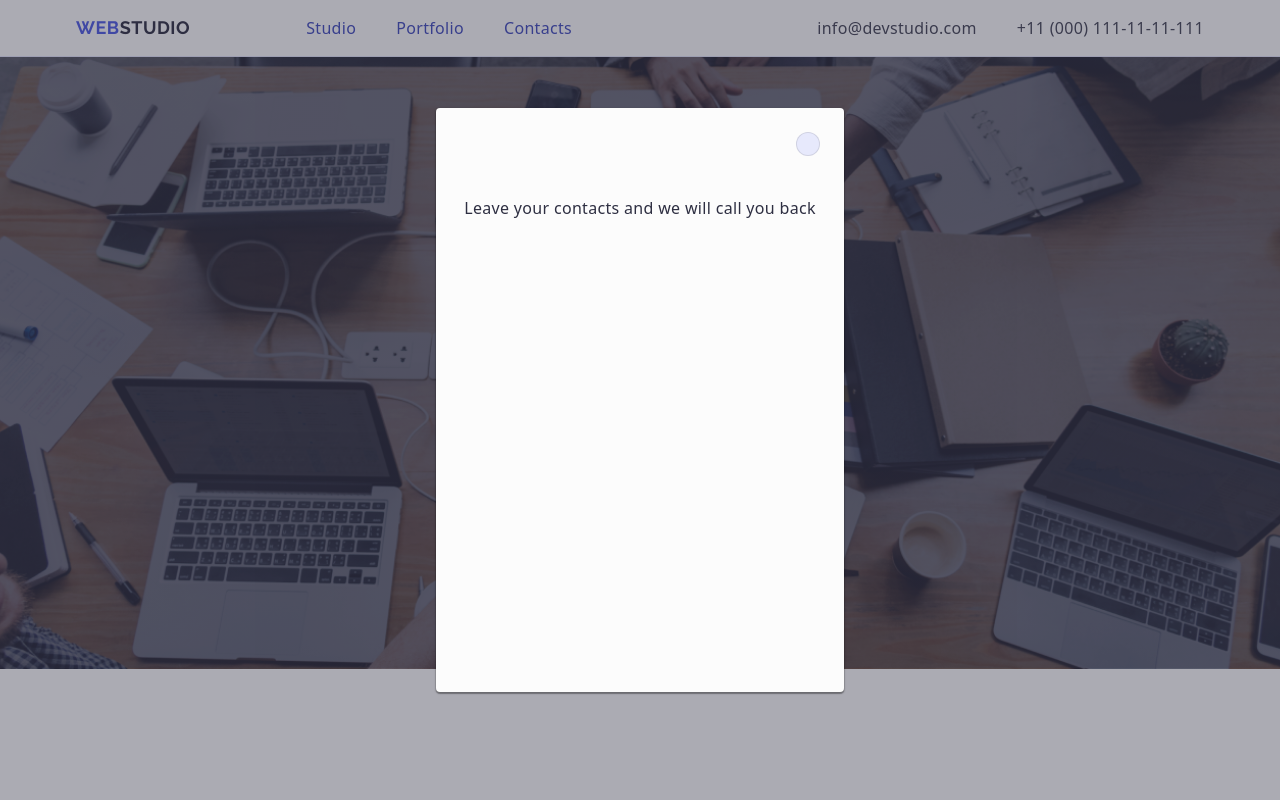
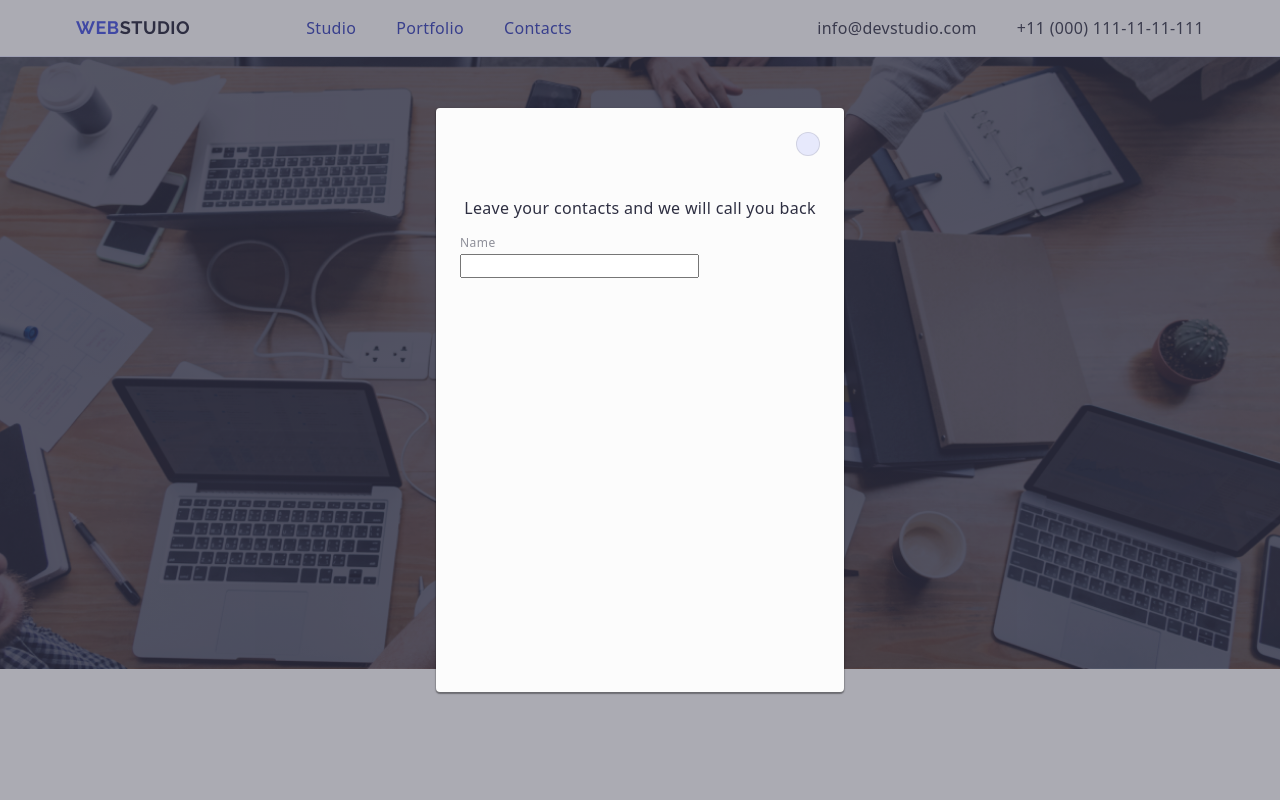
Before and after one commit to biancabaclava1/goit-markup-hw-06, a plain HTML site: page index.html in a window 1280 px wide. Both pictures are taken after a click on the button "Order Service". Shown: the top 800 px of the page. Drawn offline with nearby package versions, Linux system fonts and the light colour scheme.

Commit message:
new updater

```diff
--- a/index.html
+++ b/index.html
@@ -465,7 +465,16 @@
                 </svg>
                 </button>
                 <p class="footer-contact-p">Leave your contacts and we will call you back</p>
+                <form  name="sign-up" class="modal-form">
+                    <div class="data-form">
+                        <label  class="data-label-name" for="user-name">Name</label>
+                        <div>
+                            <input>
+                        </div>
 
+                    </div>
+
+                </form>
 
 
 
--- a/style.css
+++ b/style.css
@@ -736,7 +736,18 @@ margin: 0 auto;
   letter-spacing: 0.02em;
   color: #2E2F42;
   margin-bottom: 16px;
+}
 
+.data-form{
+  margin-bottom: 8px;
+}
 
+.data-label-name{
+  font-size: 12px;
+  line-height: 1.17;
+  letter-spacing: 0.04em;
+  color: #8e8f99;
+  display: block;
+  margin-bottom: 4px;
 
 }
```
